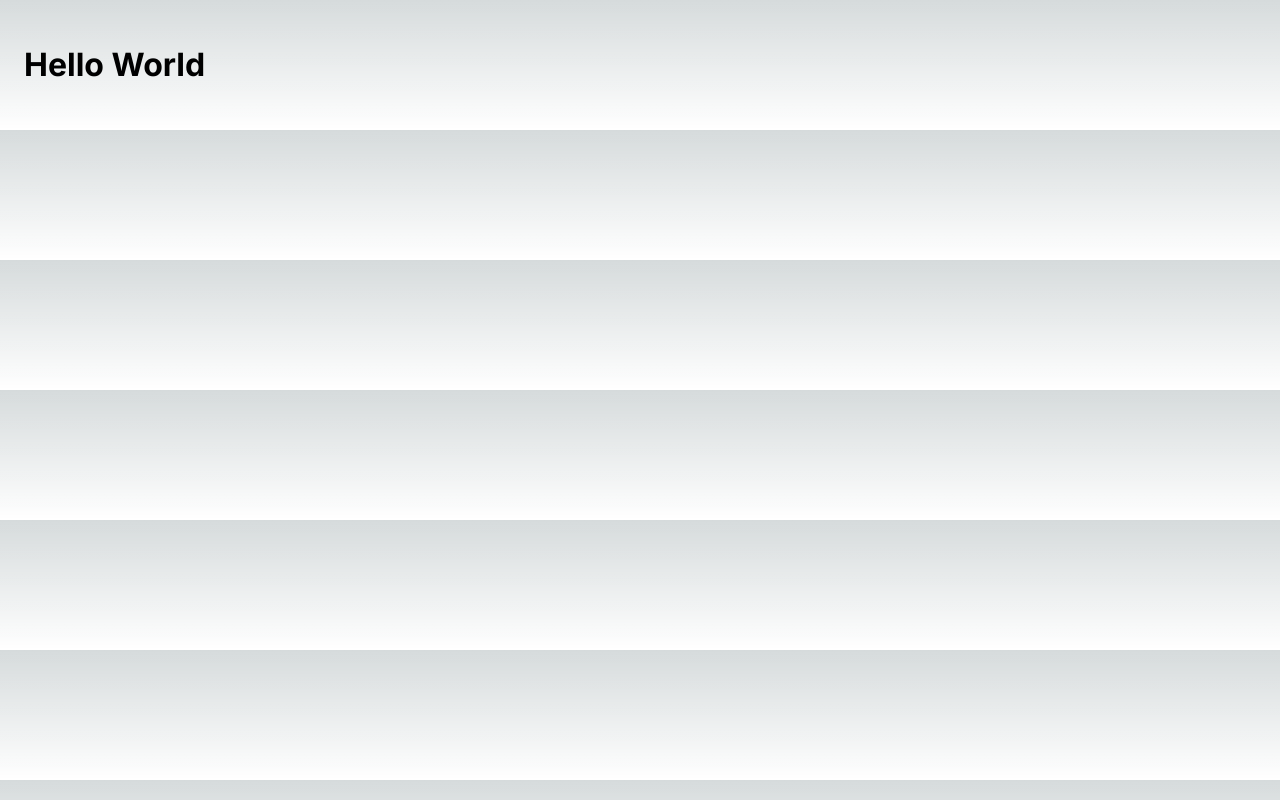
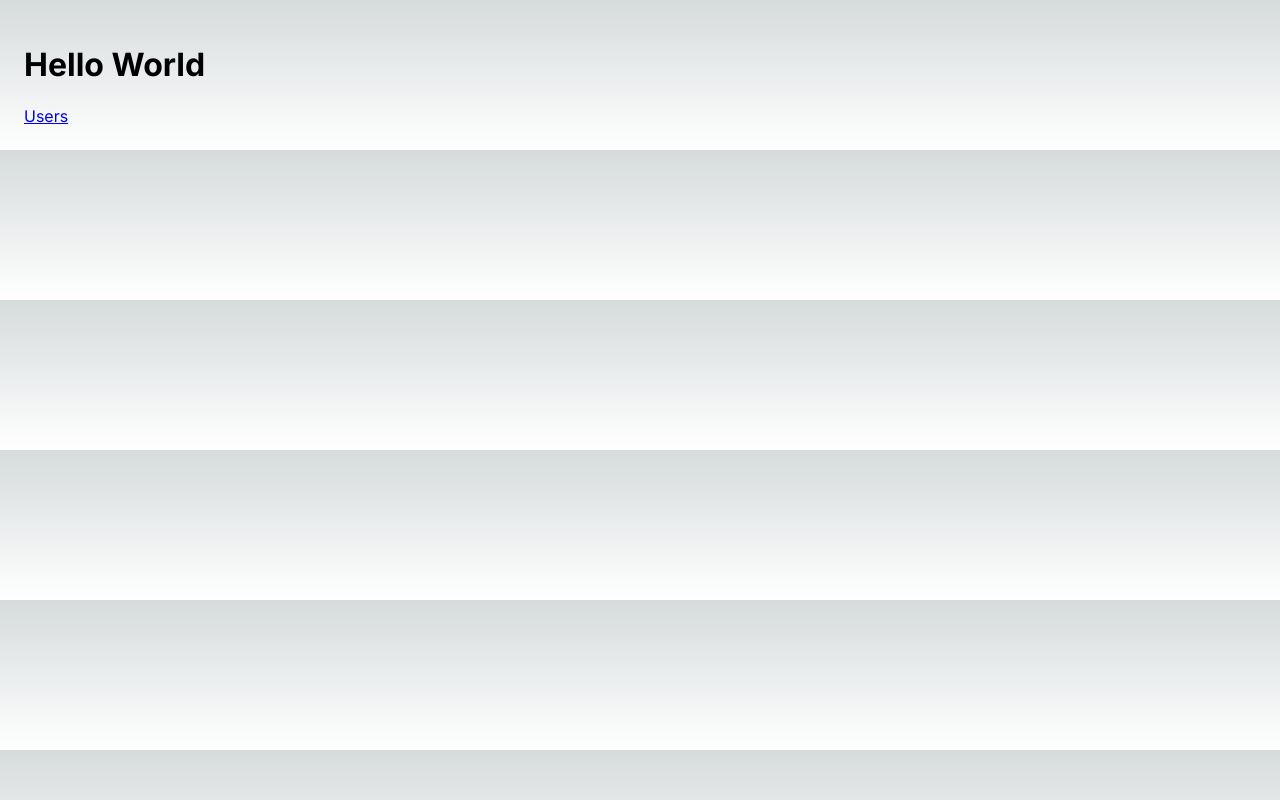
Before and after one commit to koushik369mondal/nextjs-bootcamp, a Next.js app: page / in a window 1280 px wide. Built offline with nearby package versions, Linux system fonts and the light colour scheme.

Commit message:
add anchor tag to Users page in Home component

```diff
--- a/app/page.tsx
+++ b/app/page.tsx
@@ -4,6 +4,7 @@ export default function Home() {
   return (
     <main>
       <h1>Hello World</h1>
+      <a href="/users">Users</a>
     </main>
   )
 }
```
